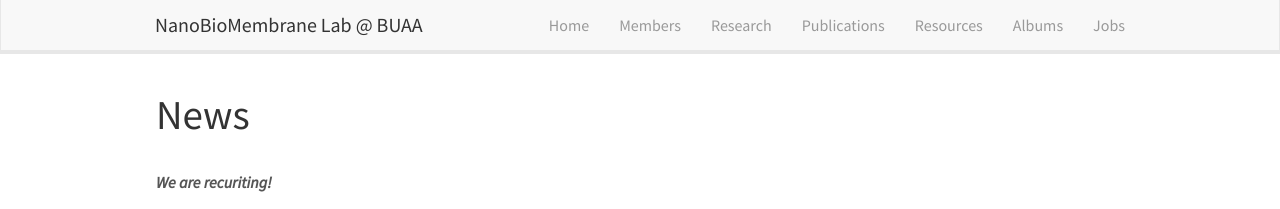
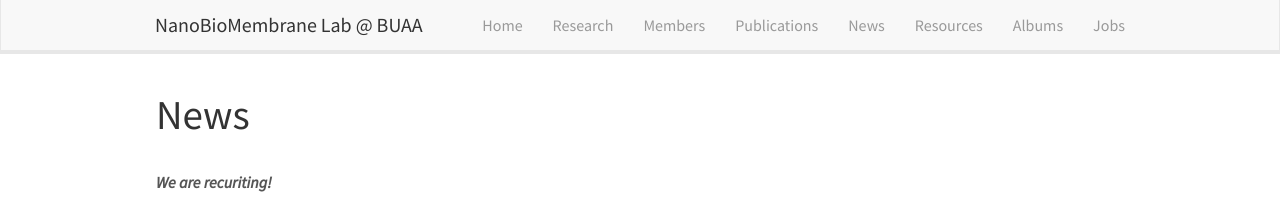
Before and after one commit to linxubo/linxubo.github.io, a Jekyll site: the page built from _pages/news.md, in a window 1280 px wide. Shown: the top 209 px of the page. Built offline with Jekyll 4.4.1, drawn with Linux system fonts in a browser that asks for light colours; nearby versions of some CDN libraries; a script that is not in the unit is left out.

Commit message:
Update header.html

```diff
--- a/_includes/header.html
+++ b/_includes/header.html
@@ -13,9 +13,10 @@
 	<div class="collapse navbar-collapse" id="navbar-collapse-1">
 	  <ul class="nav navbar-nav navbar-right">
 		<li><a href="{{ site.url }}{{ site.baseurl }}/">Home</a></li>
+		<li><a href="{{ site.url }}{{ site.baseurl }}/research">Research</a></li>
 		<li><a href="{{ site.url }}{{ site.baseurl }}/members">Members</a></li>
-		<li><a href="{{ site.url }}{{ site.baseurl }}/research">Research</a></li>
 		<li><a href="{{ site.url }}{{ site.baseurl }}/publications">Publications</a></li>
+		<li><a href="{{ site.url }}{{ site.baseurl }}/news">News</a></li>
 		<li><a href="{{ site.url }}{{ site.baseurl }}/resources">Resources</a></li>
 		<li><a href="{{ site.url }}{{ site.baseurl }}/albums">Albums</a></li>
 		<li><a href="{{ site.url }}{{ site.baseurl }}/jobs">Jobs</a></li>
```
